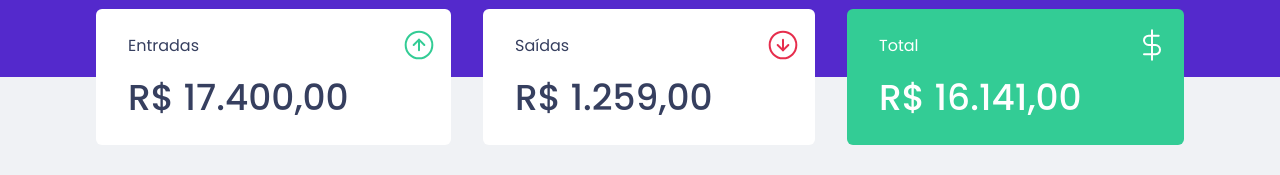
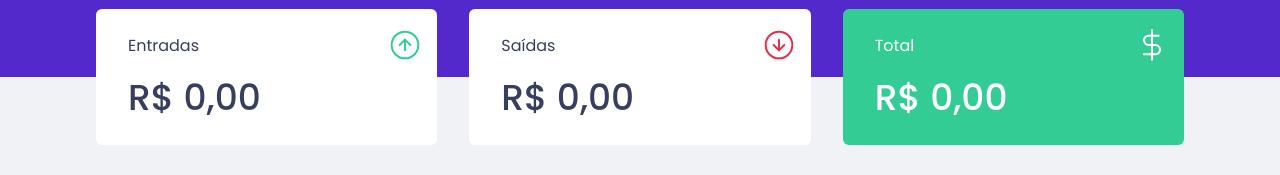
Before and after one commit to juliolmuller/ignite-dt-money, a React (Vite) app: page / in a window 1280 px wide. Shown: the part 131-306 px from the top of the page. Built offline with nearby package versions, Linux system fonts and the light colour scheme; no server answers; what miragejs would draw is missing.

Commit message:
feat: display total amounts

```diff
--- a/src/components/Dashboard.tsx
+++ b/src/components/Dashboard.tsx
@@ -1,3 +1,5 @@
+import { useMemo } from 'react'
+
 import { SummaryCard } from '~/components/SummaryCard'
 import { TransactionsTable } from '~/components/TransactionsTable'
 import { Container, Content, Root, Summary } from '~/styles/Dashboard'
@@ -8,14 +10,25 @@ export interface DashboardProps {
 }
 
 export function Dashboard({ transactions }: DashboardProps) {
+  const totalIncome = useMemo(() => {
+    return transactions.reduce((total, transaction) => {
+      return total + (transaction.type === 'income' ? transaction.amount : 0)
+    }, 0)
+  }, [transactions])
+  const totalOutcome = useMemo(() => {
+    return transactions.reduce((total, transaction) => {
+      return total + (transaction.type === 'expense' ? transaction.amount : 0)
+    }, 0)
+  }, [transactions])
+
   return (
     <Root>
       <Container>
         <Summary>
-          <SummaryCard amount={17400} icon="income" label="Entradas" />
-          <SummaryCard amount={1259} icon="outcome" label="Saídas" />
+          <SummaryCard amount={totalIncome} icon="income" label="Entradas" />
+          <SummaryCard amount={totalOutcome} icon="outcome" label="Saídas" />
           <SummaryCard
-            amount={16141}
+            amount={totalIncome - totalOutcome}
             highlight
             icon="total"
             label="Total"
```
